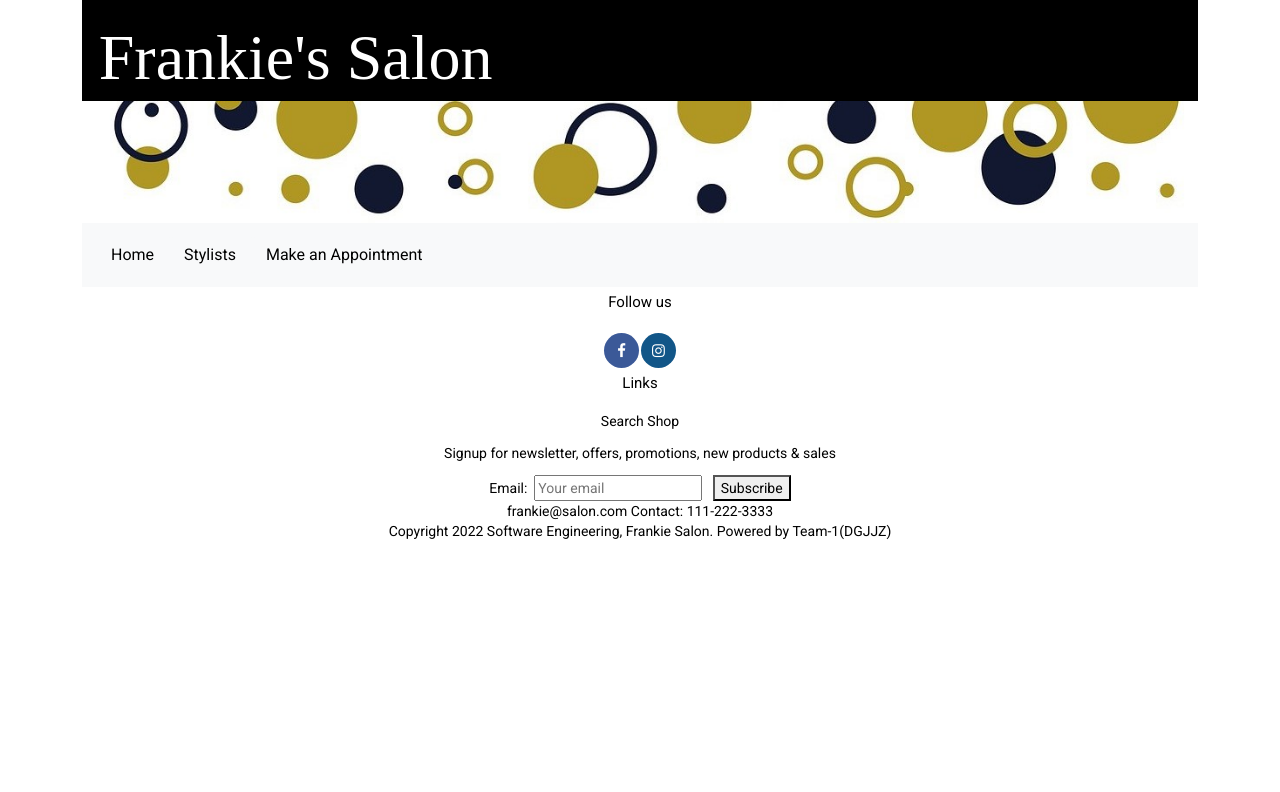
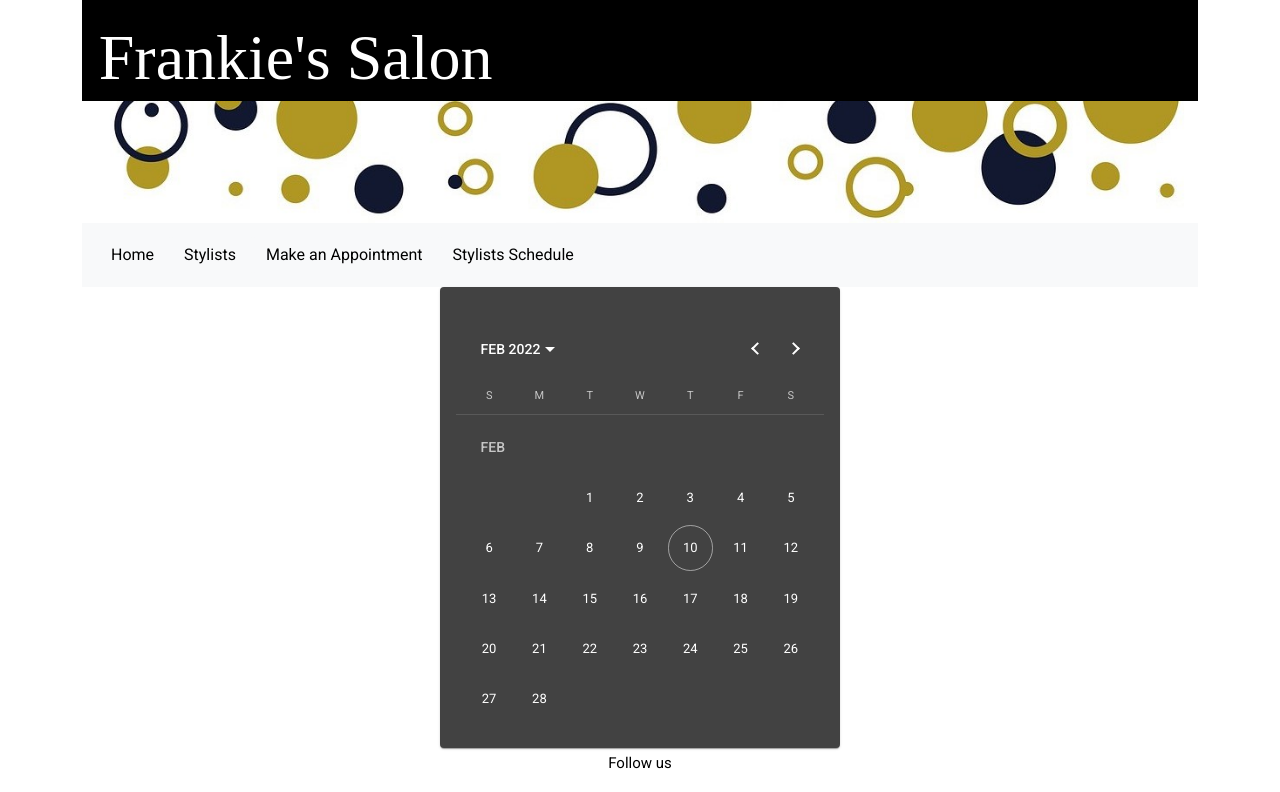
Before and after one commit to DennisParkman/HairSalonWorkspace, an Angular app in the folder HairSalonWebsite/: page /schedule in a window 1280 px wide. Before the commit this address led to /. Shown: the top 792 px of the page. Built offline with nearby package versions, Linux system fonts and the light colour scheme.

Commit message:
Created component and set up route on navbar

```diff
--- a/HairSalonWebsite/src/app/app-routing.module.ts
+++ b/HairSalonWebsite/src/app/app-routing.module.ts
@@ -7,13 +7,15 @@ import { RouterModule, Routes } from '@angular/router';
 
 import { HomePageComponent } from './home-page/home-page.component';
 import { StylistPageComponent } from './stylist-page/stylist-page.component';
+import { SchedulePageComponent } from './schedule-page/schedule-page.component';
 
 //list of url endings and associated components
 const routes: Routes =
 [
   {path: 'home', component: HomePageComponent},
   {path: '', redirectTo: '/home', pathMatch: 'full'},
-  {path: 'stylists', component: StylistPageComponent}
+  {path: 'stylists', component: StylistPageComponent},
+  {path: 'schedule', component: SchedulePageComponent}
 ];
 
 @NgModule(
--- a/HairSalonWebsite/src/app/app.module.ts
+++ b/HairSalonWebsite/src/app/app.module.ts
@@ -14,6 +14,7 @@ import { StylistPageComponent } from './stylist-page/stylist-page.component';
 import { CommonModule } from '@angular/common';
 import { RouterModule } from '@angular/router';
 import { FormsModule } from '@angular/forms';
+import { SchedulePageComponent } from './schedule-page/schedule-page.component';
 
 @NgModule(
 {
@@ -23,7 +24,8 @@ import { FormsModule } from '@angular/forms';
     HomePageComponent,
     FooterComponent,
     NavbarComponent,
-    StylistPageComponent
+    StylistPageComponent,
+    SchedulePageComponent
 
   ],
   imports:
--- a/HairSalonWebsite/src/app/navbar/navbar.component.html
+++ b/HairSalonWebsite/src/app/navbar/navbar.component.html
@@ -10,6 +10,7 @@
             <span class="btn btn-light" routerLink = "">Home</span>
             <span class="btn btn-light" routerLink = "/stylists"> Stylists</span>
             <span class="btn btn-light" >Make an Appointment</span>
+            <span class="btn btn-light" routerLink = "/schedule" >Stylists Schedule</span>
         </div>
     </mat-toolbar>
 </div>
--- /dev/null
+++ b/HairSalonWebsite/src/app/schedule-page/schedule-page.component.html
@@ -0,0 +1,5 @@
+<div class = "row">
+    <mat-card class="inline-calendar-card">
+        <mat-calendar [(selected)]="selected"></mat-calendar>
+    </mat-card>
+</div>
--- /dev/null
+++ b/HairSalonWebsite/src/app/schedule-page/schedule-page.component.scss
@@ -0,0 +1,9 @@
+.inline-calendar-card
+{
+    width: 400px;
+    justify-content: center;
+}
+.row
+{
+    justify-content: center;
+}
--- /dev/null
+++ b/HairSalonWebsite/src/app/schedule-page/schedule-page.component.ts
@@ -0,0 +1,19 @@
+import { Component, OnInit } from '@angular/core';
+
+@Component({
+  selector: 'app-schedule-page',
+  templateUrl: './schedule-page.component.html',
+  styleUrls: ['./schedule-page.component.scss']
+})
+export class SchedulePageComponent implements OnInit
+{
+  selected: Date | null;
+
+  constructor() { }
+
+  ngOnInit(): void
+  {
+  }
+
+
+}
```
Also changed, not shown: 1 other file (tests, documents, lock files or other folders).
